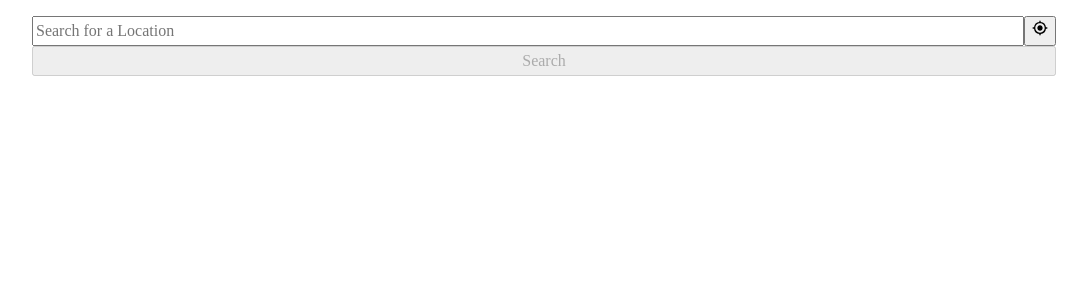
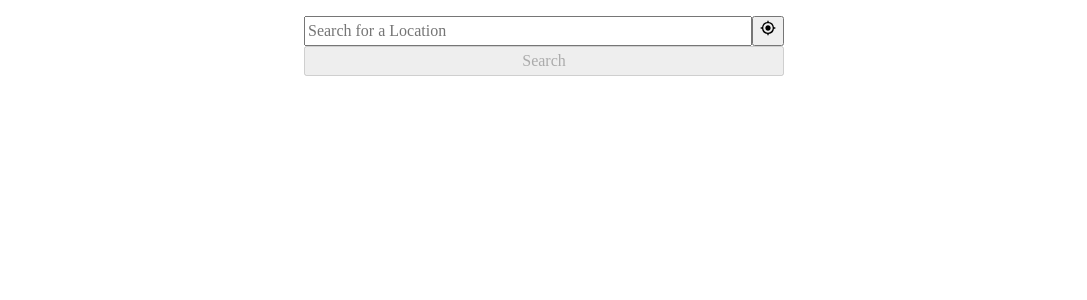
Before and after one commit to Fastion-1024/react-weather-app, a React (Create React App) app: page / in a window 1280 px wide. Shown: the top 300 px of the page, without its empty margins (96-1183 px from the left). Built offline with nearby package versions, Linux system fonts and the light colour scheme.

Commit message:
Adjusted Positioning of Results - Moved overall width to search-bar.

```diff
--- a/src/components/SearchBar/SearchBar.css
+++ b/src/components/SearchBar/SearchBar.css
@@ -4,11 +4,14 @@
     justify-content: center;
     align-items: center;
     position: relative;
+    width: 80%;
+    max-width: 30rem;
+    margin: auto;
 }
 
 .control {
     margin: 1em;
-    width: 80%;
+    width: 100%;
     display: grid;
     grid-template-columns: 1fr auto;
     grid-template-areas:
@@ -32,6 +35,8 @@
 .results {
     position: absolute;
     width: 100%;
+    top: 80%;
+    z-index: 10;
     background-color: hsl(200, 40%, 20%);
 }
 
```
